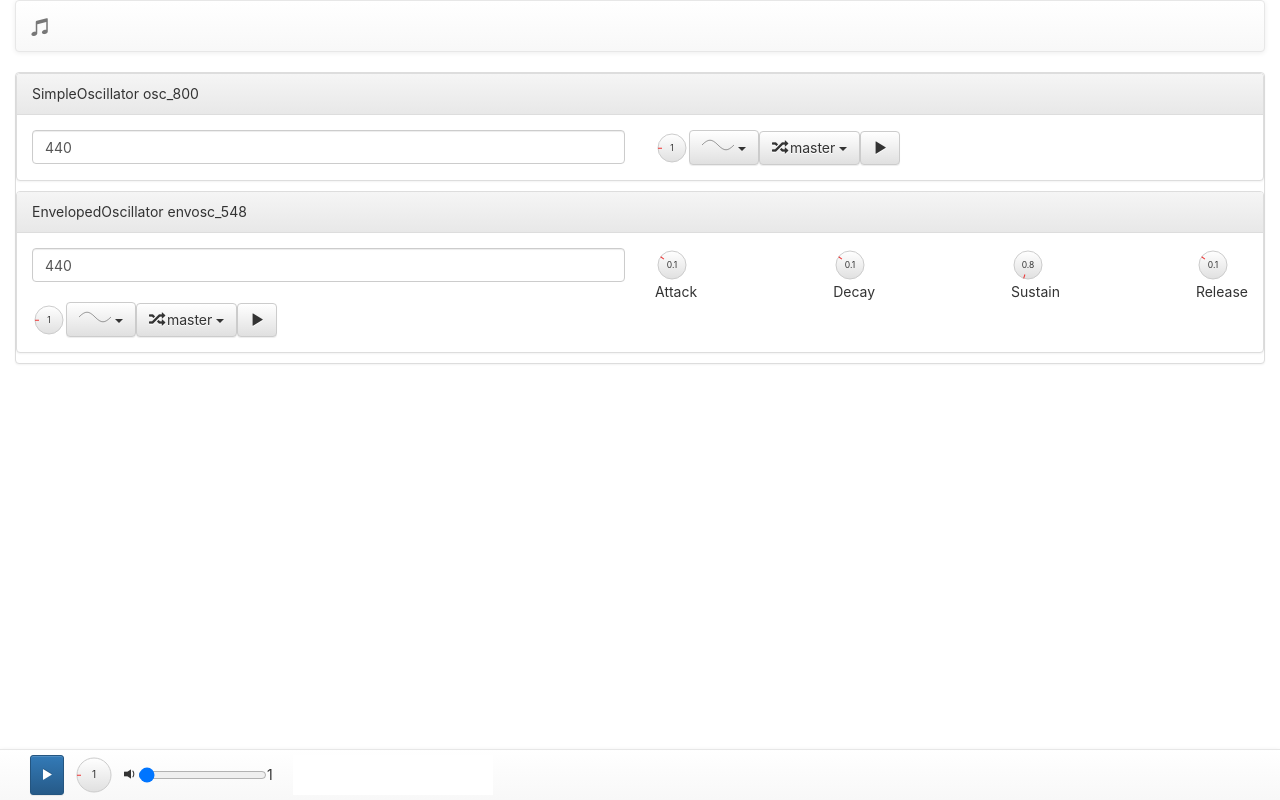
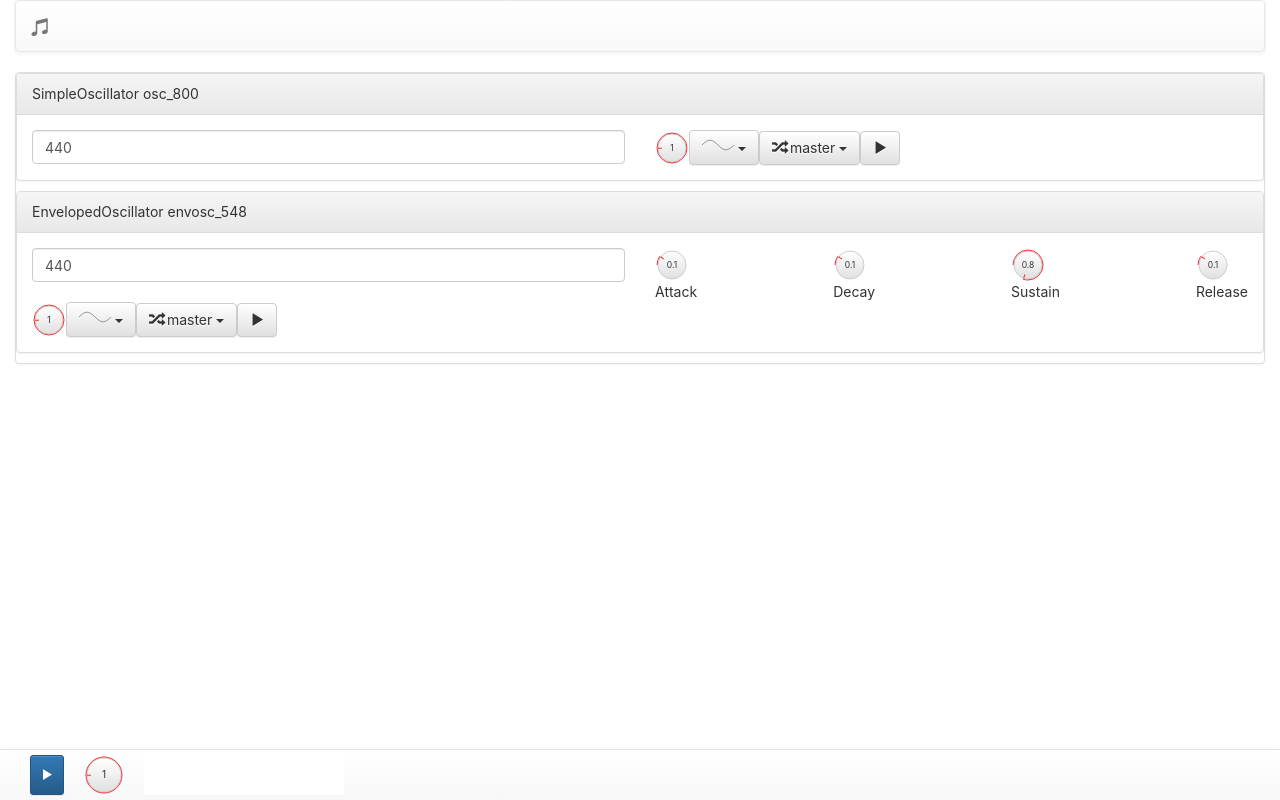
Before and after one commit to alexiusp/audioapi-playground, a React (Create React App) app: page / in a window 1280 px wide. Built offline with nearby package versions, Linux system fonts and the light colour scheme.

Commit message:
volume controls improved

```diff
--- a/src/controls/roundKnob.tsx
+++ b/src/controls/roundKnob.tsx
@@ -16,6 +16,7 @@ export interface Props {
   step: number,
   value: number,
   radius: number,
+  className?: string,
 }
 
 export default class RoundKnob extends React.Component<Props, State> {
@@ -77,15 +78,17 @@ export default class RoundKnob extends React.Component<Props, State> {
   }
 
   render() {
-    const { min, max, radius, value } = this.props;
+    const { className, min, max, radius, value } = this.props;
+    const circleRadius = radius - 2;
     const { active } = this.state;
     const viewBox = `-${radius} -${radius} ${radius * 2} ${radius * 2}`;
     const normalized = (value - min) / (max - min);
     const rotation = Math.ceil(normalized * 359);
     const label = value;
+    const progress = (normalized) * 2 * Math.PI * (circleRadius);
     return (
       <svg
-        className="round-knob control"
+        className={'round-knob control ' + (className || '')}
         onWheel={this.onWheel}
         viewBox={viewBox}
         width={radius * 2} height={radius * 2}>
@@ -93,8 +96,9 @@ export default class RoundKnob extends React.Component<Props, State> {
           <stop id="stop1" stopColor="#ffffff" offset="0%"/>
           <stop id="stop2" stopColor="#e0e0e0" offset="100%"/>
         </linearGradient>
-        { active ? <circle fill="#000" fillOpacity="0.1" cx="1" cy="1" r={radius - 3} /> : null }
-        <circle cx="0" cy="0" r={radius - 3} fill="url(#grad1)" stroke="#ccc" strokeWidth="1" />
+        { active ? <circle fill="#000" fillOpacity="0.1" cx="1" cy="1" r={circleRadius} /> : null }
+        <circle cx="0" cy="0" r={circleRadius - 1} fill="url(#grad1)" stroke="#ccc" strokeWidth="1" />
+        <circle cx="0" cy="0" r={circleRadius} fill="none" stroke="#ee3333" strokeWidth="1" strokeDasharray={`${progress},20000`} transform="rotate(180)"/>
         <text x="0" y="3" fontSize={radius / 2} textAnchor="middle" fill="#333">{label}</text>
         <g
           transform={`rotate(${rotation})`}
--- a/src/master/masterMixer.tsx
+++ b/src/master/masterMixer.tsx
@@ -12,6 +12,8 @@ import { getVolume, isPlaying } from '../store/master/selectors';
 import IState from '../store/state';
 import VolumeControl from '../controls/volumeControl';
 import RoundKnob from '../controls/roundKnob';
+import { Level } from '../models/base';
+import { parseLevel } from '../utils/utils';
 
 export interface Props {
   onPlay: Callback;
@@ -113,15 +115,12 @@ export class MasterMixerComponent extends React.Component<Props> {
             <Glyphicon glyph="play" />
           </Button>
           <RoundKnob
+            className="mixer-control"
             min={0}
             max={1}
             step={0.01}
             value={this.props.volume}
             onUpdate={this.props.onVolumeChange} />
-          <VolumeControl
-            volume={this.props.volume}
-            onVolumeChange={this.props.onVolumeChange}
-            className="mixer-control" />
           <div className="mixer-control">
             <canvas id="master-visualizer" ref={this.canvas} />
           </div>
@@ -139,7 +138,7 @@ export const mapStateToProps = (state: IState) => ({
 export const mapDispatchToProps = (dispatch: Dispatch) => ({
   onPlay: () => dispatch(startPlayAction()),
   onStop: () => dispatch(stopPlayAction()),
-  onVolumeChange: (volume: number) => dispatch(changeVolumeAction(volume)),
+  onVolumeChange: (volume: Level) => dispatch(changeVolumeAction(parseLevel(volume))),
 });
 
 export default connect(mapStateToProps, mapDispatchToProps)(MasterMixerComponent);
--- a/src/rack/instruments/envelopedOscillator.tsx
+++ b/src/rack/instruments/envelopedOscillator.tsx
@@ -19,7 +19,7 @@ import {
 import OutputSelector from '../../controls/outputSelector';
 import EnvelopedOscillator from '../../models/instruments/envelopedOscillator';
 import { setAttackEnvelopeInstrumentAction, setDecayEnvelopeInstrumentAction, setSustainEnvelopeInstrumentAction, setReleaseEnvelopeInstrumentAction } from '../../store/instruments/actions/envelope';
-import { throttledCallback } from '../../utils/utils';
+import { throttledCallback, parseLevel } from '../../utils/utils';
 import RoundKnob from '../../controls/roundKnob';
 
 import Sine from './sine.svg'
@@ -49,7 +49,6 @@ export function EnvelopedOscillatorUI(props: Props) {
   const osc = props.instrument as EnvelopedOscillator;
   const envelope = props.envelope;
   const outputs = [Rack.master, ...props.outputs];
-  const stubHandler = () => null;
   return (
     <Panel className="instrument simple-oscillator">
       <Panel.Heading>EnvelopedOscillator {osc.id}</Panel.Heading>
@@ -145,13 +144,13 @@ export const mapDispatchToProps = (dispatch: Dispatch, ownProps: OwnProps) => {
     onPlay: () => dispatch(startPlayInstrumentAction(id)),
     onStop: () => dispatch(stopPlayInstrumentAction(id)),
     onSelectOutput: (output: ID) => dispatch(setOutputInstrumentAction(id, output)),
-    onChangeVolume: (volume: Level) => dispatch(changeVolumeInstrumentAction(id, volume)),
+    onChangeVolume: (volume: Level) => dispatch(changeVolumeInstrumentAction(id, parseLevel(volume))),
     onSetOscType: (type: OscillatorType) => dispatch(setOscillatorTypeInstrumentAction(id, type)),
     onChangeFrequency: (freq: number) => dispatch(setOscillatorFrequencyInstrumentAction(id, freq)),
-    onAttackChange: (attack: Time) => dispatch(setAttackEnvelopeInstrumentAction(id, parseFloat(attack.toFixed(2)))),
-    onDecayChange: (decay: Time) => dispatch(setDecayEnvelopeInstrumentAction(id, parseFloat(decay.toFixed(2)))),
-    onSustainChange: (sustain: Level) => dispatch(setSustainEnvelopeInstrumentAction(id, parseFloat(sustain.toFixed(2)))),
-    onReleaseChange: (release: Time) => dispatch(setReleaseEnvelopeInstrumentAction(id, parseFloat(release.toFixed(2)))),
+    onAttackChange: (attack: Time) => dispatch(setAttackEnvelopeInstrumentAction(id, parseLevel(attack))),
+    onDecayChange: (decay: Time) => dispatch(setDecayEnvelopeInstrumentAction(id, parseLevel(decay))),
+    onSustainChange: (sustain: Level) => dispatch(setSustainEnvelopeInstrumentAction(id, parseLevel(sustain))),
+    onReleaseChange: (release: Time) => dispatch(setReleaseEnvelopeInstrumentAction(id, parseLevel(release))),
   }
 }
 
--- a/src/rack/instruments/simpleOscillator.tsx
+++ b/src/rack/instruments/simpleOscillator.tsx
@@ -20,6 +20,7 @@ import {
 import OutputSelector from '../../controls/outputSelector';
 import RoundKnob from '../../controls/roundKnob';
 import WaveSelector from '../../controls/waveSelector';
+import { parseLevel } from '../../utils/utils';
 
 export interface OwnProps {
   id: ID;
@@ -87,7 +88,7 @@ export const mapDispatchToProps = (dispatch: Dispatch, ownProps: OwnProps) => {
     onPlay: () => dispatch(startPlayInstrumentAction(id)),
     onStop: () => dispatch(stopPlayInstrumentAction(id)),
     onSelectOutput: (output: ID) => dispatch(setOutputInstrumentAction(id, output)),
-    onChangeVolume: (volume: Level) => dispatch(changeVolumeInstrumentAction(id, volume)),
+    onChangeVolume: (volume: Level) => dispatch(changeVolumeInstrumentAction(id, parseLevel(volume))),
     onSetOscType: (type: OscillatorType) => dispatch(setOscillatorTypeInstrumentAction(id, type)),
     onChangeFrequency: (freq: number) => dispatch(setOscillatorFrequencyInstrumentAction(id, freq)),
   }
--- a/src/utils/utils.ts
+++ b/src/utils/utils.ts
@@ -1,5 +1,6 @@
 import { debounce, throttle } from 'lodash';
 import { DataCallback } from '../models/types';
+import { Level } from '../models/base';
 
 export function getUID(prefix: string, postfix?: string) {
   const rndId = Math.ceil(Math.random() * 1000);
@@ -20,3 +21,7 @@ export function throttledCallback<T = number>(actualHandler: DataCallback<T>) {
   const callback = throttle(actualHandler, 100);
   return (value: T) => callback(value);
 }
+
+export function parseLevel(value: number) {
+  return parseFloat(value.toFixed(2)) as Level;
+}
```
